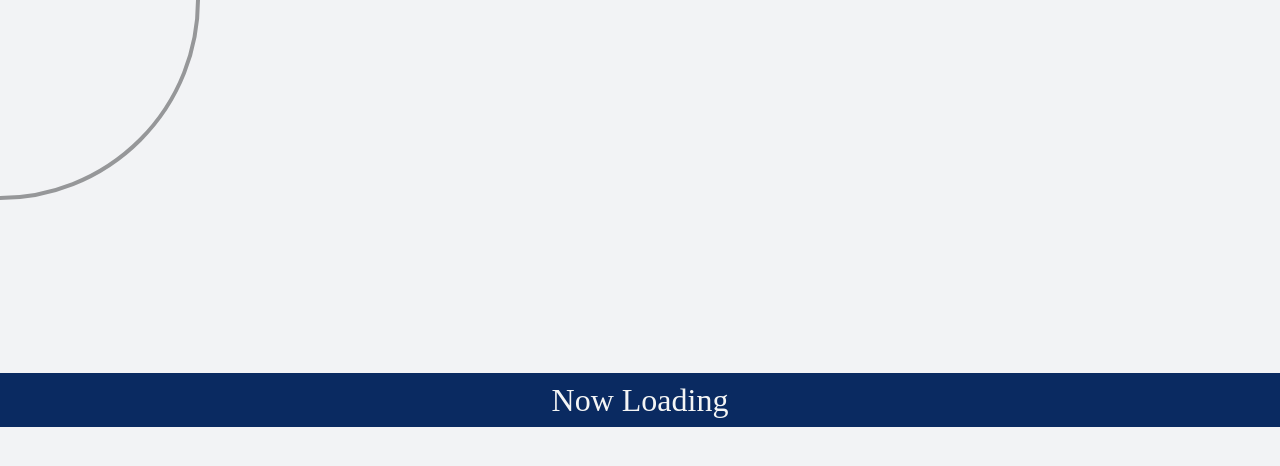
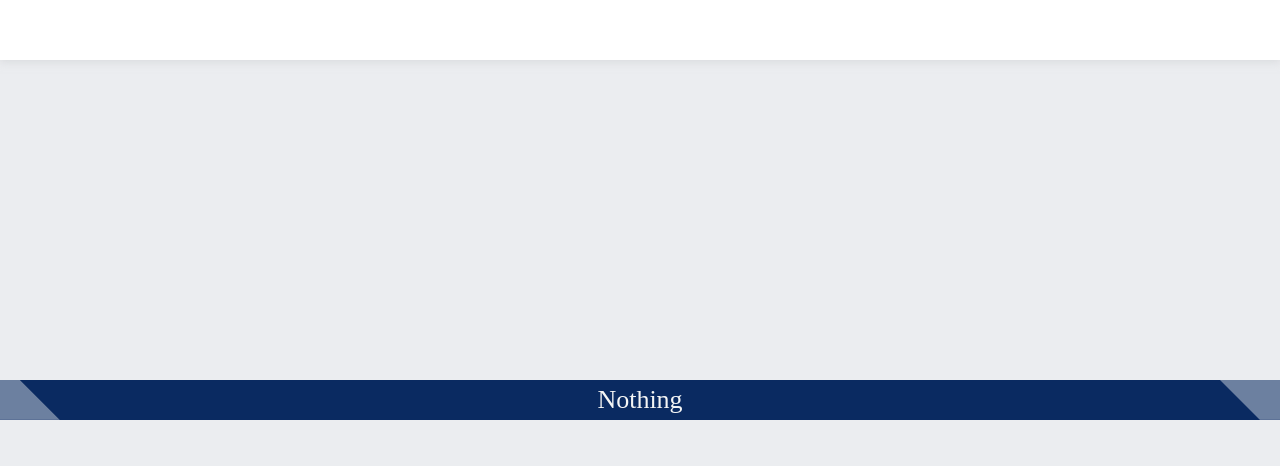
Before and after one commit to chenshiai/chenshiaiCG, a Vue app in the folder corner/: page / in a window 1280 px wide. Shown: the top 466 px of the page. Built offline with nearby package versions, Linux system fonts and the light colour scheme; a web font is replaced by a local one.

Commit message:
feat: 样式调整

```diff
--- a/corner/src/App.vue
+++ b/corner/src/App.vue
@@ -1,20 +1,24 @@
 <template>
-  <Tip />
-  <ScrollNav />
-  <!-- <img src="./assets/setu.jpg" /> -->
+  <Nav @click="data.show = true" />
+  <Tip v-model="data.show" text="Nothing" />
 </template>
 
 <script lang="ts">
-import { defineComponent } from 'vue';
+import { defineComponent, reactive } from 'vue';
 import Tip from './components/Tip.vue';
-import ScrollNav from './components/ScrollNav.vue';
+import Nav from './components/Nav.vue';
 
 export default defineComponent({
   name: 'App',
   components: {
     Tip,
-    ScrollNav,
+    Nav,
   },
-  setup() {},
+  setup() {
+    const data = reactive({
+      show: true,
+    });
+    return { data };
+  }
 });
 </script>
--- a/corner/src/_global.scss
+++ b/corner/src/_global.scss
@@ -217,7 +217,7 @@ $theme-shadow-var: (
 }
 
 body {
-  @include theme-color(background, stroke, 7);
+  @include theme-color(background, stroke, 6);
 
   font-family: 'sao_font';
 }
--- /dev/null
+++ b/corner/src/components/Nav.vue
@@ -0,0 +1,22 @@
+<template>
+  <div class="nav"></div>
+</template>
+<script lang="ts">
+import { defineComponent } from 'vue';
+
+export default defineComponent({
+  name: 'nav',
+});
+</script>
+<style lang="scss">
+.nav {
+  @include theme-color(background-color, stroke, 9);
+  @include theme-shadow('layer');
+
+  position: fixed;
+  top: 0;
+  left: 0;
+  width: 100%;
+  height: 60px;
+}
+</style>
--- a/corner/src/components/ScrollNav.vue
+++ /dev/null
@@ -1,23 +0,0 @@
-<template>
-  <div class="scroll-nav"></div>
-</template>
-<script lang="ts">
-import { defineComponent } from 'vue';
-
-export default defineComponent({
-  name: 'scroll-nav',
-});
-</script>
-<style lang="scss">
-.scroll-nav {
-  @include theme-border(4px, solid, stroke, 3);
-
-  position: fixed;
-  top: 0;
-  left: 0;
-  width: 400px;
-  height: 400px;
-  border-radius: 50%;
-  transform: translate3d(-50%, -50%, 0);
-}
-</style>
--- a/corner/src/components/Tip.vue
+++ b/corner/src/components/Tip.vue
@@ -1,28 +1,25 @@
 <template>
   <teleport to="body">
-    <div :class="['mask', data.show ? 'mask__open' : 'mask__close']" @click="handelHeight">
-      <div class="mask-tip" id="masks">Now Loading</div>
+    <div :class="['mask', modelValue ? 'mask__open' : 'mask__close']" @click="$emit('update:modelValue', false)">
+      <div class="mask-tip" id="masks">{{ text }}</div>
     </div>
   </teleport>
 </template>
 
 <script lang="ts">
-import { defineComponent, reactive } from 'vue';
-
-interface IData {
-  show: boolean;
-}
+import { defineComponent } from 'vue';
 
 export default defineComponent({
   name: 'masks-tip',
-  setup() {
-    const data = reactive<IData>({
-      show: true,
-    });
-    const handelHeight = () => {
-      data.show = !data.show;
-    };
-    return { data, handelHeight };
+  props: {
+    modelValue: {
+      type: Boolean,
+      default: false,
+    },
+    text: {
+      type: String,
+      default: 'Now Loading',
+    },
   },
 });
 </script>
@@ -40,7 +37,10 @@ export default defineComponent({
 
   &__open {
     z-index: 9999;
-    --mask-tip-height: 54px;
+    --mask-tip-height: 40px;
+
+    animation: blink 100ms linear;
+    animation-timing-function: steps(2, end);
   }
 
   &__close {
@@ -59,10 +59,44 @@ export default defineComponent({
   left: 0;
   width: 100%;
   text-align: center;
-  font-size: 32px;
+  font-size: 26px;
   line-height: var(--mask-tip-height);
   transform-origin: center;
-  transition: all 0.1s ease-in-out;
+  transition: all 100ms ease-in-out;
   transform: translateY(-50%);
+
+  &::before {
+    content: '';
+    height: 100%;
+    width: 60px;
+    transform: skewX(45deg) translateZ(0);
+    background-image: linear-gradient(0deg, hsla(0, 0%, 100%, 0.4), hsla(0, 0%, 100%, 0.4) 50%, hsla(0, 0%, 100%, 0.4));
+    position: absolute;
+    right: -20px;
+    top: 0;
+  }
+
+  &::after {
+    content: '';
+    height: 100%;
+    width: 60px;
+    transform: skewX(45deg) translateZ(0);
+    background-image: linear-gradient(0deg, hsla(0, 0%, 100%, 0.4), hsla(0, 0%, 100%, 0.4) 50%, hsla(0, 0%, 100%, 0.4));
+    position: absolute;
+    left: -20px;
+    top: 0;
+  }
+}
+
+@keyframes blink {
+  0% {
+    opacity: 1;
+  }
+  80% {
+    opacity: 0;
+  }
+  100% {
+    opacity: 1;
+  }
 }
 </style>
```
